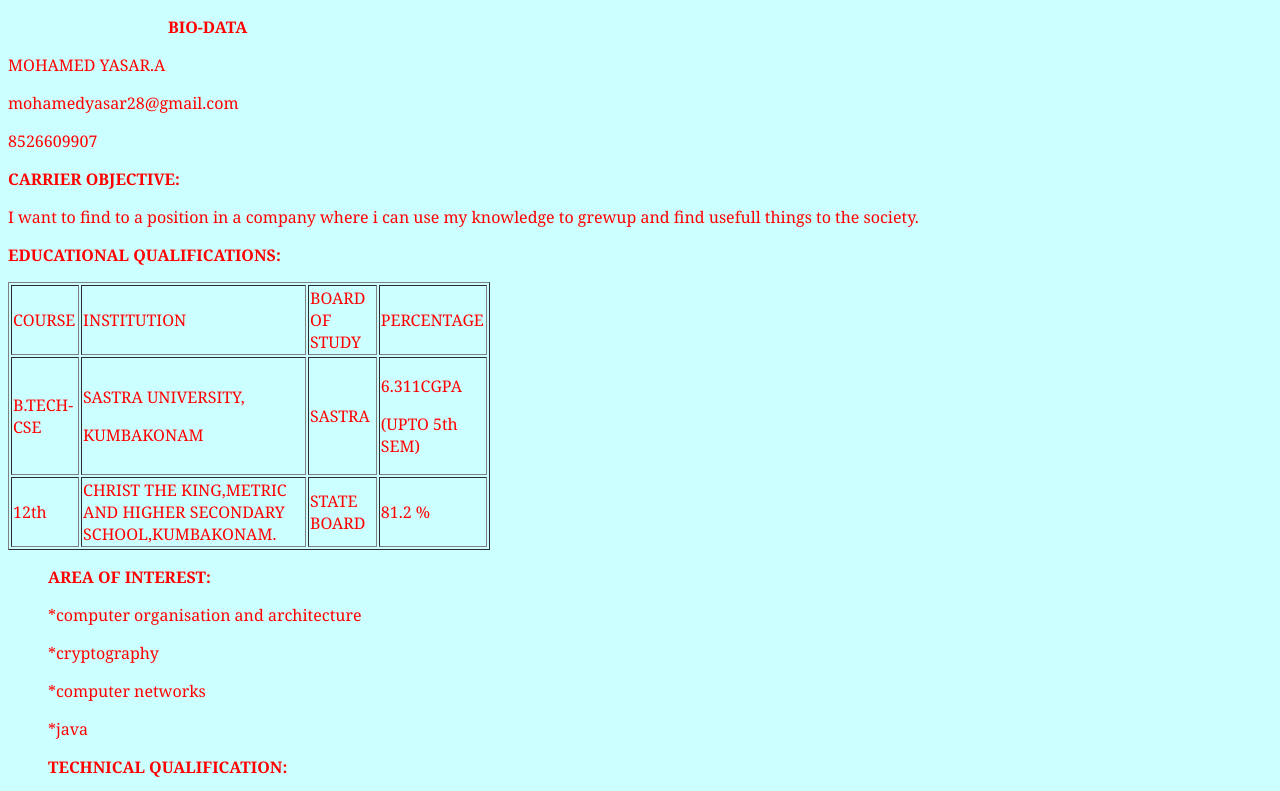
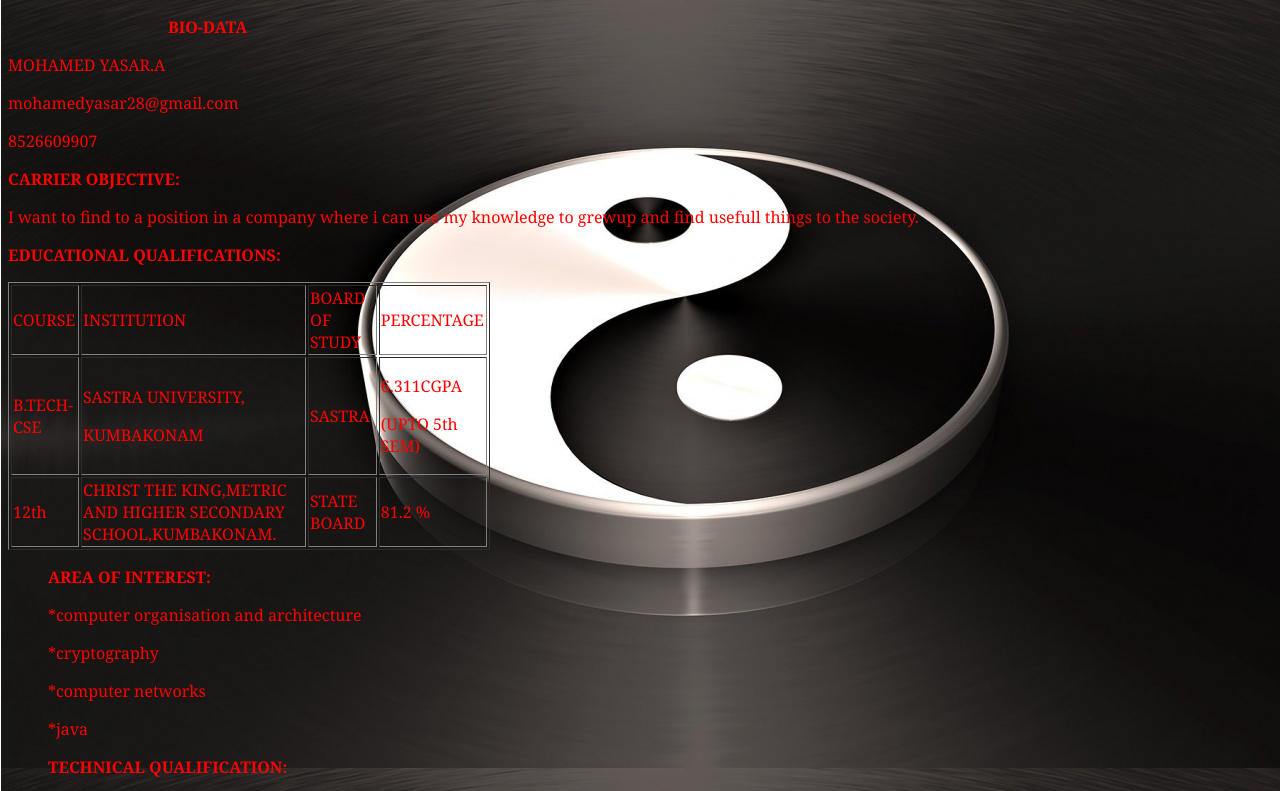
Before and after one commit to mohamedyasar/mohamedyasar.github.io, a plain HTML site: page index.html in a window 1280 px wide. Shown: the top 791 px of the page. Drawn offline with Linux system fonts and the light colour scheme.

Commit message:
Update index.html

```diff
--- a/index.html
+++ b/index.html
@@ -5,7 +5,7 @@
 <title>Untitled Document</title>
 <style type="text/css">
 body {
-	background-image: url(Images/high-definition.jpg);
+	background-image: url(mohamedyasar.github.io/high-definition.jpg);
 	background-color: #CFF;
 }
 body,td,th {
```
